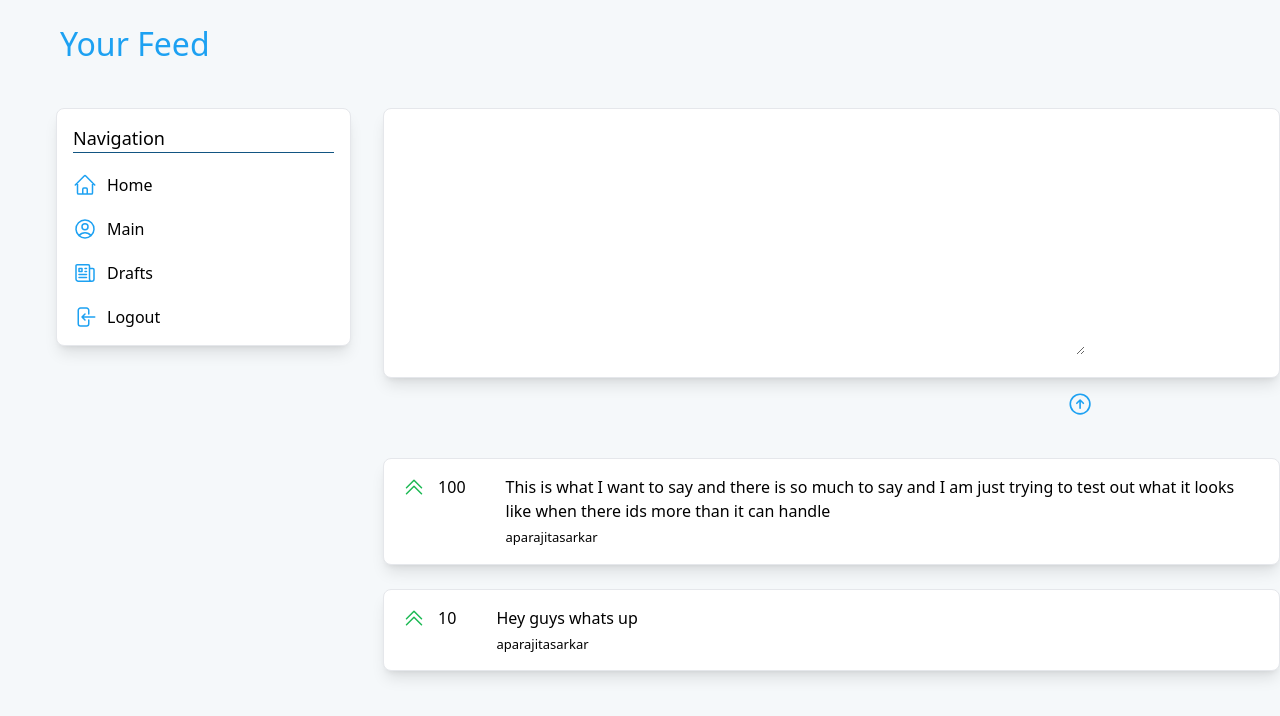
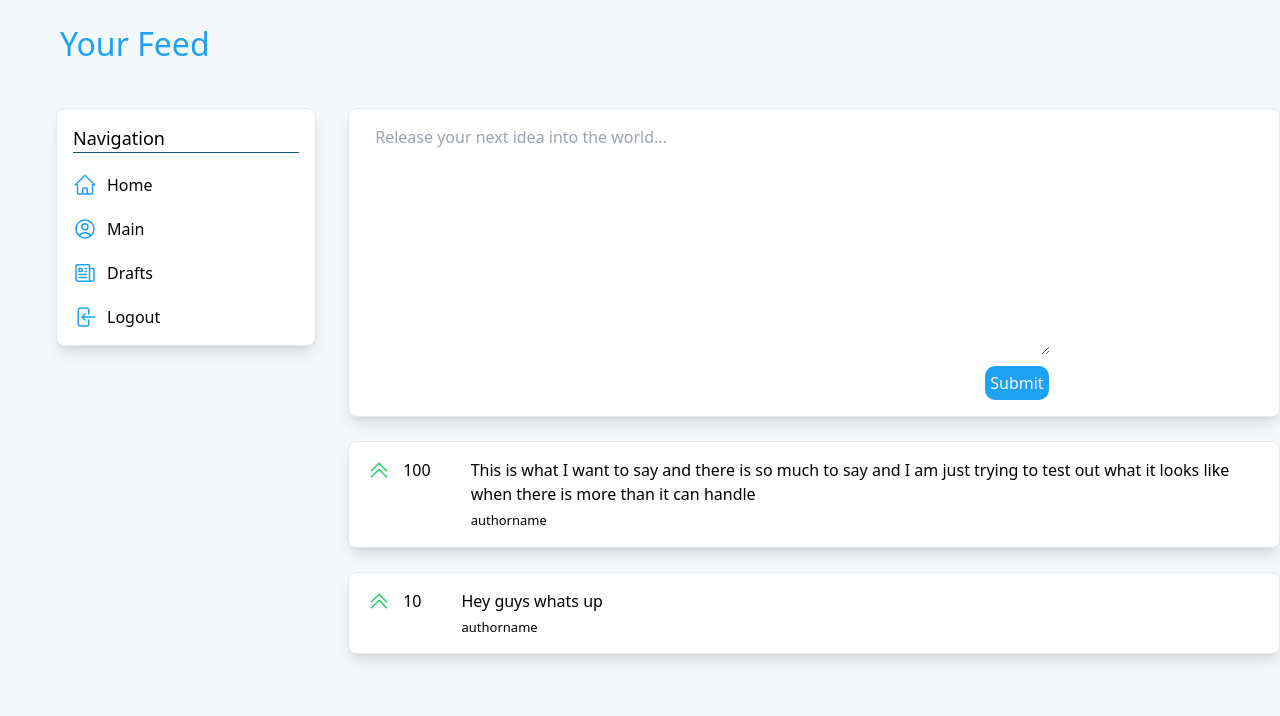
Before and after one commit to riasark/first-social-app, a Next.js app: page / in a window 1280 px wide. Shown: the top 716 px of the page. Built offline with nearby package versions, Linux system fonts and the light colour scheme.

Commit message:
made chabges to formpost and css

```diff
--- a/components/formpost.js
+++ b/components/formpost.js
@@ -1,16 +1,17 @@
 import Card from "../components/Card";
+import Navigation from "../components/navbar";
 
 export default function Formpost(){
     return(
         <>
         <Card>
-          <textarea className="area" placeholder="Release your next idea into the world..."> </textarea>
+          <div className="card">
+            <textarea className="area" placeholder="Release your next idea into the world..."></textarea>
+            <button className="submit">
+              Submit
+            </button>
+          </div>
         </Card>
-        <button type="submit" className="btn submit">
-        <svg xmlns="http://www.w3.org/2000/svg" fill="none" viewBox="0 0 22 22" strokeWidth={1.5} stroke="currentColor" dataslot="icon" className="w-6 h-6">
-            <path strokeLinecap="round" strokeLinejoin="round" d="m15 11.25-3-3m0 0-3 3m3-3v7.5M21 12a9 9 0 1 1-18 0 9 9 0 0 1 18 0Z" />
-        </svg>
-        </button>
         <div className="ideas">
           <div className="idea">
             <Card>
@@ -23,9 +24,9 @@ export default function Formpost(){
                     100
                   </div>
                   <div className="entry">
-                    This is what I want to say and there is so much to say and I am just trying to test out what it looks like when there ids more than it can handle
+                    This is what I want to say and there is so much to say and I am just trying to test out what it looks like when there is more than it can handle
                     <div className="authorname">
-                      aparajitasarkar
+                      authorname
                     </div>
                   </div>
               </div>
@@ -42,7 +43,7 @@ export default function Formpost(){
                   <div className="entry">
                     Hey guys whats up
                     <div className="authorname">
-                      aparajitasarkar
+                      authorname
                     </div>
                   </div>
               </div>
--- a/components/navbar.js
+++ b/components/navbar.js
@@ -4,30 +4,30 @@ export default function Navigation(){
     return(
         <Card>
          <h2> Navigation </h2>
-            <div className="flex mt-5">
+            <button className="flex mt-5">
                 <svg xmlns="http://www.w3.org/2000/svg" fill="none" viewBox="0 0 24 24" strokeWidth={1.5} stroke="currentColor" dataSlot="icon" className="w-6 h-6">
                 <path strokeLinecap="round" strokeLinejoin="round" d="m2.25 12 8.954-8.955c.44-.439 1.152-.439 1.591 0L21.75 12M4.5 9.75v10.125c0 .621.504 1.125 1.125 1.125H9.75v-4.875c0-.621.504-1.125 1.125-1.125h2.25c.621 0 1.125.504 1.125 1.125V21h4.125c.621 0 1.125-.504 1.125-1.125V9.75M8.25 21h8.25" />
                 </svg>
               Home
-            </div>
-            <div className="flex mt-5">
+            </button>
+            <button className="flex mt-5">
                 <svg xmlns="http://www.w3.org/2000/svg" fill="none" viewBox="0 0 24 24" strokeWidth={1.5} stroke="currentColor" dataslot="icon" className="w-6 h-6">
                 <path strokeLinecap="round" strokeLinejoin="round" d="M17.982 18.725A7.488 7.488 0 0 0 12 15.75a7.488 7.488 0 0 0-5.982 2.975m11.963 0a9 9 0 1 0-11.963 0m11.963 0A8.966 8.966 0 0 1 12 21a8.966 8.966 0 0 1-5.982-2.275M15 9.75a3 3 0 1 1-6 0 3 3 0 0 1 6 0Z" />
                 </svg>
             Main
-            </div>
-            <div className="flex mt-5">
+            </button>
+            <button className="flex mt-5">
                 <svg xmlns="http://www.w3.org/2000/svg" fill="none" viewBox="0 0 24 24" strokeWidth={1.5} stroke="currentColor" dataslot="icon" className="w-6 h-6">
                 <path strokeLinecap="round" strokeLinejoin="round" d="M12 7.5h1.5m-1.5 3h1.5m-7.5 3h7.5m-7.5 3h7.5m3-9h3.375c.621 0 1.125.504 1.125 1.125V18a2.25 2.25 0 0 1-2.25 2.25M16.5 7.5V18a2.25 2.25 0 0 0 2.25 2.25M16.5 7.5V4.875c0-.621-.504-1.125-1.125-1.125H4.125C3.504 3.75 3 4.254 3 4.875V18a2.25 2.25 0 0 0 2.25 2.25h13.5M6 7.5h3v3H6v-3Z" />
                 </svg>
               Drafts
-            </div>
-            <div className="flex mt-5">
+            </button>
+            <button className="flex mt-5">
                 <svg xmlns="http://www.w3.org/2000/svg" fill="none" viewBox="0 0 24 24" strokeWidth={1.5} stroke="currentColor" dataSlot="icon" className="w-6 h-6">
                 <path strokeLinecap="round" strokeLinejoin="round" d="M15.75 9V5.25A2.25 2.25 0 0 0 13.5 3h-6a2.25 2.25 0 0 0-2.25 2.25v13.5A2.25 2.25 0 0 0 7.5 21h6a2.25 2.25 0 0 0 2.25-2.25V15M12 9l-3 3m0 0 3 3m-3-3h12.75" />
                 </svg>
             Logout
-            </div>
+            </button>
         </Card>
     )
 }
--- a/pages/index.js
+++ b/pages/index.js
@@ -1,4 +1,3 @@
-import { Form } from "react-bootstrap"
 import Navigation from "../components/navbar"
 import Formpost from "@/components/formpost"
 
--- a/styles/globals.css
+++ b/styles/globals.css
@@ -24,7 +24,6 @@ h2{
 }
 
 .mt-5:hover{
-  cursor: pointer;
   color: #1DA1F2;
 }
 
@@ -55,12 +54,8 @@ textarea{
 }
 
 .w-7{
-  stroke: #1DB954;
+  stroke: #24d364;
   display: block;
-}
-
-.w-7:hover{
-  stroke: #16893f;
 }
 
 
@@ -73,3 +68,16 @@ textarea{
   font-weight: 200;
   margin-top: 5px;
 }
+
+.submit{
+  margin-top: 5px;
+  margin-left: 620px;
+  background-color: #1DA1F2;
+  color: #F5F8FA;
+  padding: 5px;
+  border-radius: 10px;
+}
+
+.submit:hover{
+  background-color: #00B6F1;
+}
```
